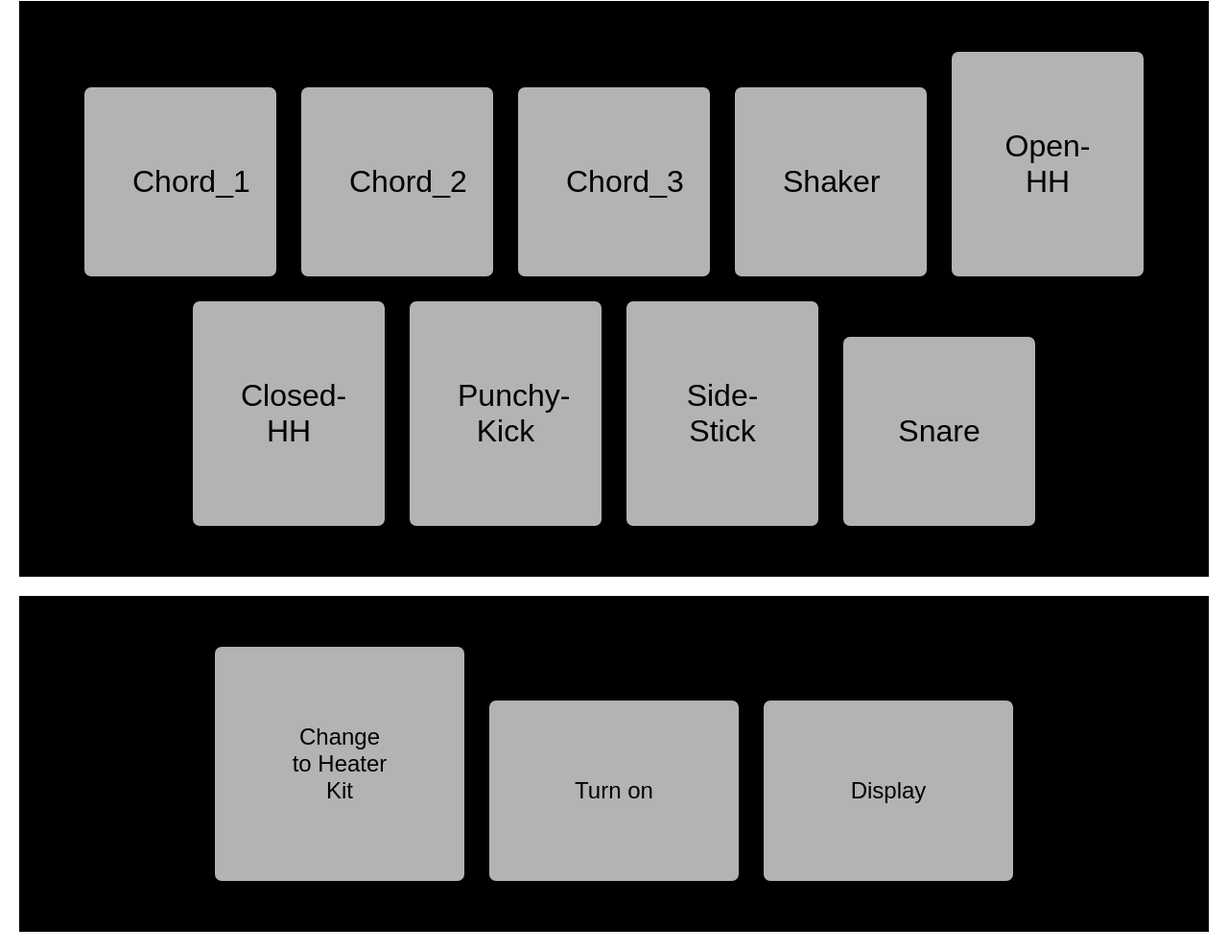
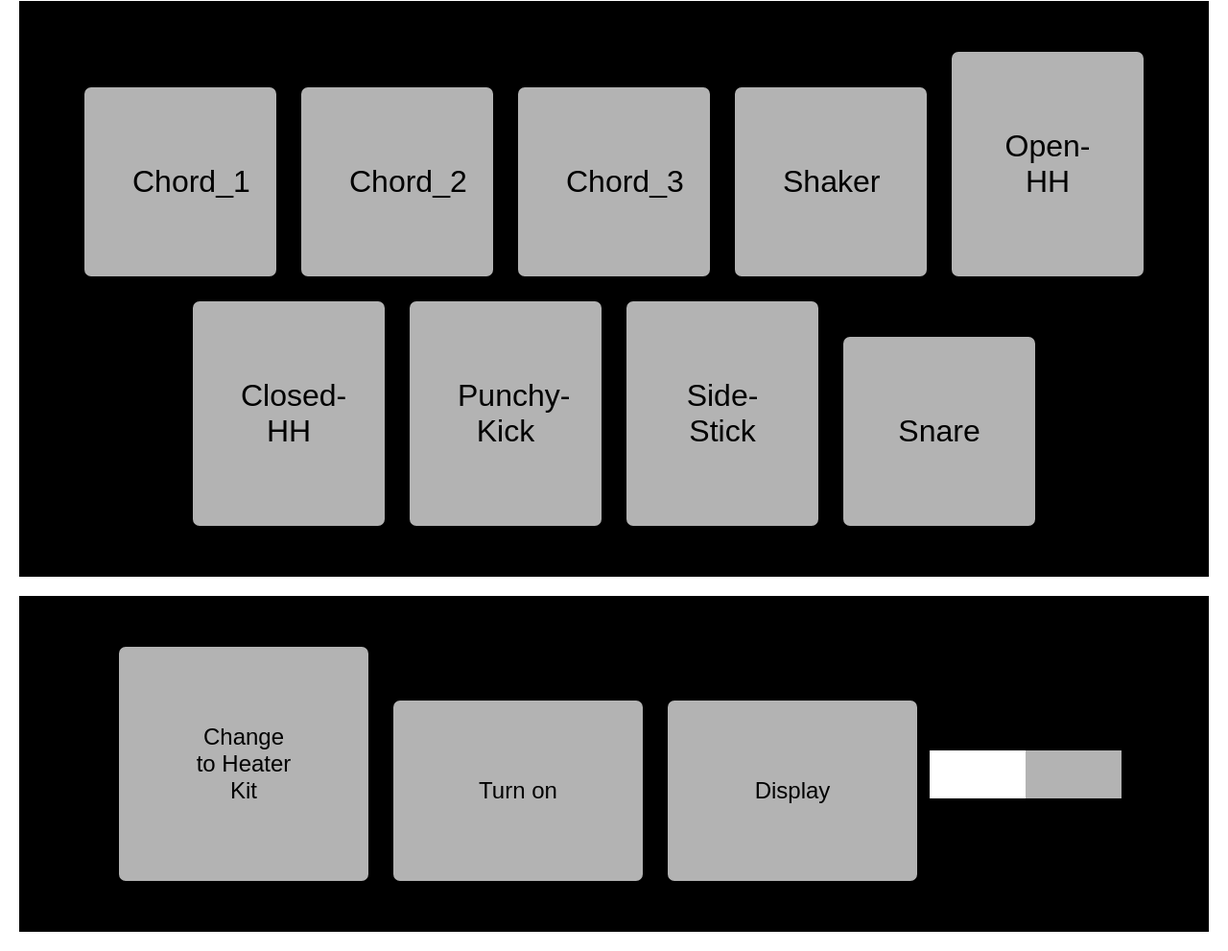
Before and after one commit to jriall/react-drum-machine, a React app: page / in a window 1280 px wide. Shown: the part 79-1070 px from the top of the page at 96% size. Built offline with nearby package versions, Linux system fonts and the light colour scheme.

Commit message:
working on the sound effects

```diff
--- a/src/components/SoundButton.js
+++ b/src/components/SoundButton.js
@@ -2,8 +2,15 @@ import React from 'react';
 
 const SoundButton = (props) => {
   return (
-    <li className="sound-button" value={props.soundName} onClick={() => props.changeDisplay(props.soundName)}>
+    <li className="sound-button" value={props.soundName} onClick={() => {
+      props.changeDisplay(props.soundName);
+      // let sound = new Audio(props.soundSrc);
+      // sound.load();
+      // sound.play();
+    }
+  }>
       {props.soundName}
+      <audio src={props.soundName} autoPlay />
     </li>
   );
 };
--- a/src/components/Volume.js
+++ b/src/components/Volume.js
@@ -2,7 +2,9 @@ import React from 'react';
 
 const Volume = () => {
   return (
-
+    <li className="volume">
+      <span className="volume-bar"></span>
+    </li>
   );
 };
 
--- a/src/containers/App.js
+++ b/src/containers/App.js
@@ -9,6 +9,7 @@ class App extends Component {
       toggleSet: true,
       powerOn: false,
       display: "Display",
+      volume: 50,
       soundSet: {
         heaterKit: [
           {
@@ -124,21 +125,33 @@ class App extends Component {
         ]
       }
     };
+    //function binding to this
     this.togglePower = this.togglePower.bind(this);
     this.toggleSound = this.toggleSound.bind(this);
     this.changeDisplay = this.changeDisplay.bind(this);
+    this.changeVolume = this.changeVolume.bind(this);
   }
 
+  //turns power on or off
   togglePower() {
     this.setState({powerOn: !this.state.powerOn});
   }
 
+  //changes the sound set
   toggleSound() {
     this.setState({toggleSet: !this.state.toggleSet});
+    this.state.toggleSet ? this.setState({display: "heaterKit"}) : this.setState({display: "smoothPianoKit"});
   }
 
+  //changes display when sound button pressed
   changeDisplay(val) {
-    this.setState({display: val})
+    this.setState({display: val});
+  }
+
+  //changes volume when slider moved
+  changeVolume(n) {
+    this.setState({volume: n});
+    //TO DO: ADD VOLUME CONTROL
   }
 
   render() {
@@ -146,7 +159,7 @@ class App extends Component {
         <div className="app">
         <h1 className="App-title">Welcome to React</h1>
         <SoundButtonsContainer sounds={this.state.soundSet} toggled={this.state.toggleSet} powerOn={this.state.powerOn} changeDisplay={this.changeDisplay}/>
-        <Controls toggled={this.state.toggleSet} powerOn={this.state.powerOn} display={this.state.display} powerButtonClick={this.togglePower} toggleSetButtonClick={this.toggleSound}/>
+        <Controls toggled={this.state.toggleSet} powerOn={this.state.powerOn} display={this.state.display} powerButtonClick={this.togglePower} toggleSetButtonClick={this.toggleSound} changeDisplay={this.changeDisplay} changeVolume={this.changeVolume} volume={this.state.volume}/>
       </div>
     );
   }
--- a/src/containers/Controls.js
+++ b/src/containers/Controls.js
@@ -2,6 +2,7 @@ import React from 'react';
 import ToggleSound from '../components/ToggleSound';
 import PowerButton from '../components/PowerButton';
 import Display from '../components/Display';
+import Volume from '../components/Volume';
 
 const Controls = (props) => {
   return (
@@ -9,6 +10,7 @@ const Controls = (props) => {
       <ToggleSound toggled={props.toggled} toggleSetButtonClick={props.toggleSetButtonClick}/>
       <PowerButton powerOn={props.powerOn} powerButtonClick={props.powerButtonClick}/>
       <Display display={props.display}/>
+      <Volume volume={props.volume} changeVolume={props.changeVolume}/>
     </ul>
   );
 };
--- a/src/style/style.css
+++ b/src/style/style.css
@@ -50,6 +50,23 @@ body {
   cursor: pointer;
 }
 
+.volume {
+  background-color: #B3B3B3;
+  width: 200px;
+  height: 50px;
+  display: inline-block;
+  cursor: pointer;
+}
+
+.volume-bar {
+  display: block;
+  height: 50px;
+  top: 0;
+  left: 0;
+  background-color: #ffffff;
+  width: 50%;
+}
+
 .display {
   background-color: #B3B3B3;
   border: 3px solid black;
```
Also changed, not shown: public/index.html (+3 -1 lines).
